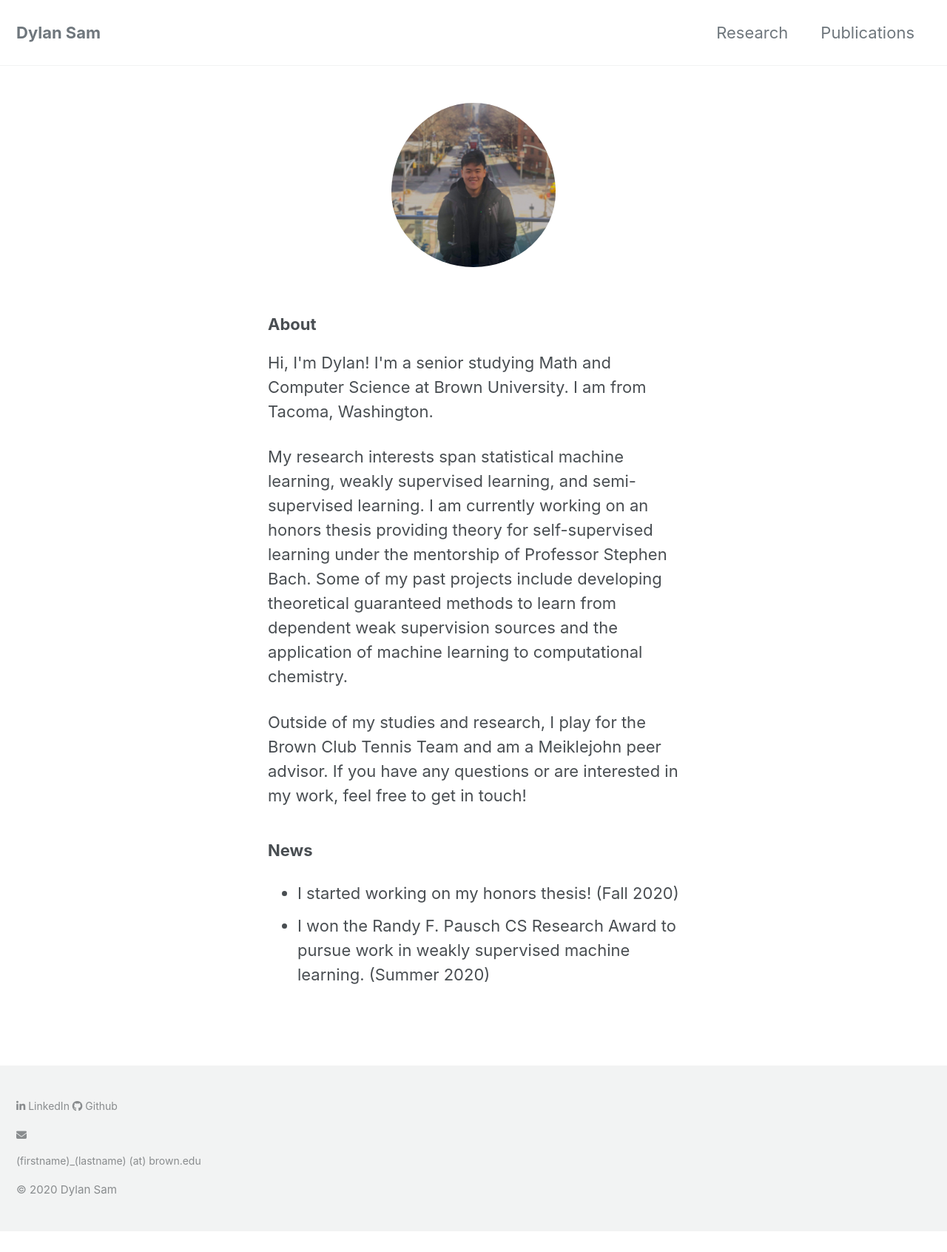
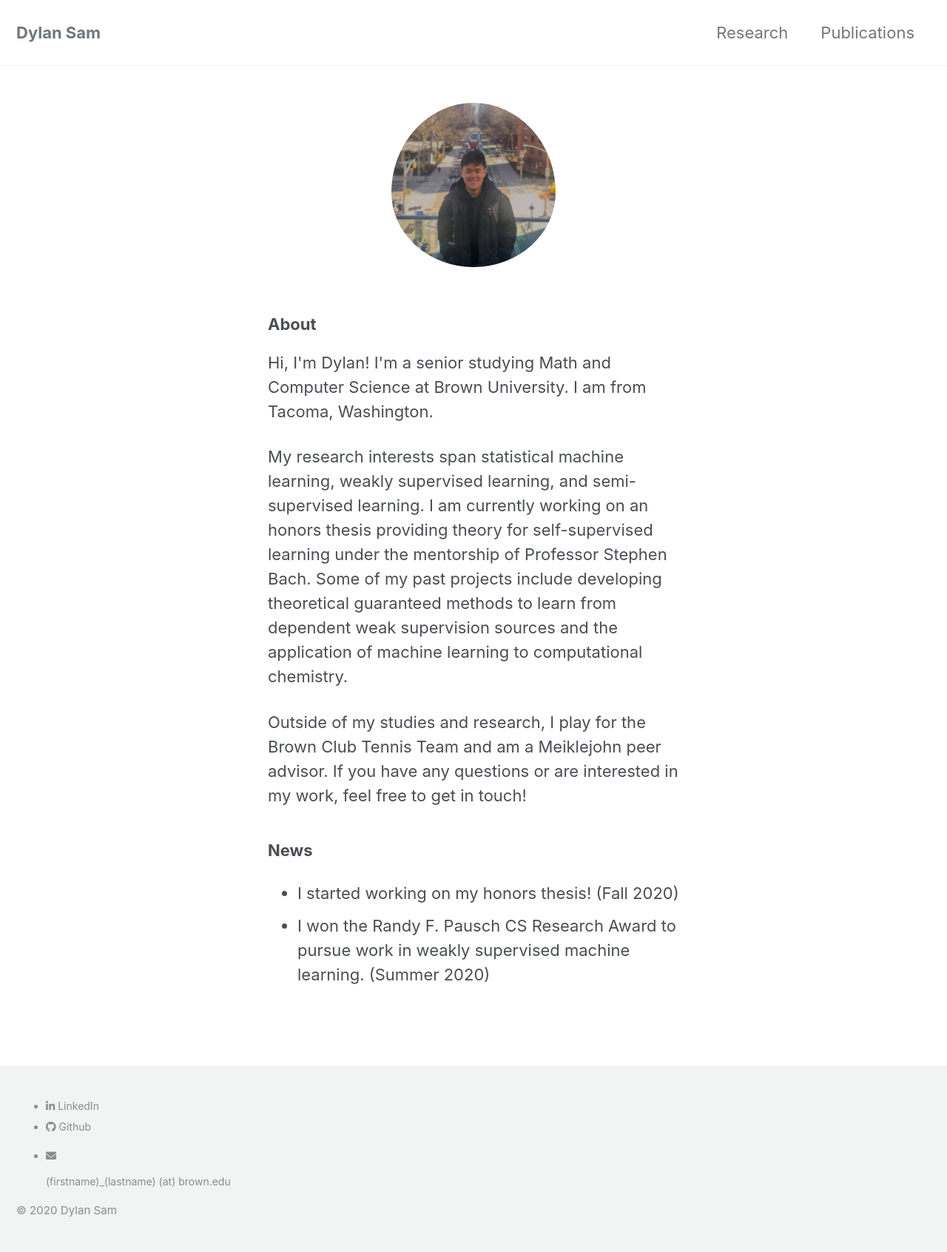
Before and after one commit to dsam99/dsam99.github.io, a Jekyll site: the page built from index.md, in a window 1280 px wide. Shown: the whole page at 74% size. Built offline with Jekyll 4.4.1, drawn with Linux system fonts in a browser that asks for light colours; cached includes are drawn as plain includes; nearby versions of some CDN libraries; before the commit the page ends 1664 px from its top, so only the background shows below that.

Commit message:
fixing formatting issues

```diff
--- a/_includes/footer/custom.html
+++ b/_includes/footer/custom.html
@@ -1,13 +1,12 @@
 <!-- start custom footer snippets -->
 <div class="footer">
-
-    {% comment %} <li> {% endcomment %}
-    <!-- LinkedIn -->
-    <i class="fab fa-linkedin-in" aria-hidden="true"></i> <a href="https://www.linkedin.com/in/dylan-sam/">LinkedIn</a>
-    <!-- Github -->
-    <i class="fab fa-github" aria-hidden="true"></i> <a href="https://github.com/dsam99">Github</a></p>
-    <!-- Email -->
-    <i class="fa fa-envelope" aria-hidden="true"></i> <p>(firstname)_(lastname) (at) brown.edu</p>
-
+    <ul>
+        <!-- LinkedIn -->
+        <li> <i class="fab fa-linkedin-in" aria-hidden="true"></i> <a href="https://www.linkedin.com/in/dylan-sam/">LinkedIn</a>
+        <!-- Github -->
+        <li> <i class="fab fa-github" aria-hidden="true"></i> <a href="https://github.com/dsam99">Github</a></p>
+        <!-- Email -->
+        <li><i class="fa fa-envelope" aria-hidden="true"></i> <p>(firstname)_(lastname) (at) brown.edu</p>
+    </ul>
 </div>
 <!-- end custom footer snippets -->
```
